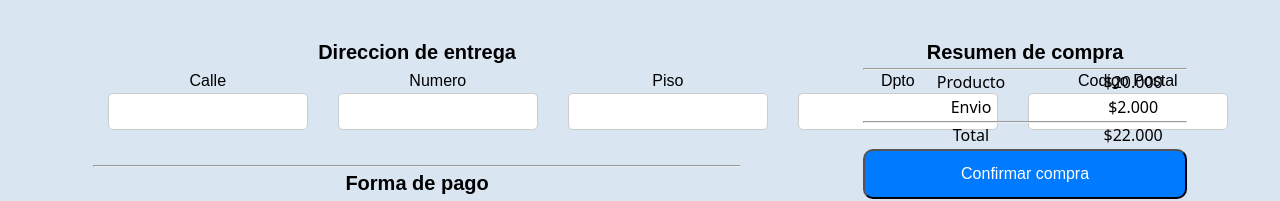
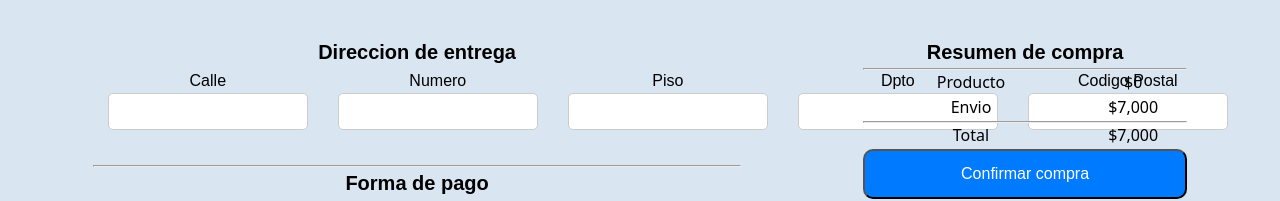
Before and after one commit to vfernandez4/ecommerce_api, a React (Vite) app: page /pago in a window 1280 px wide. Shown: the part 127-328 px from the top of the page. Built offline with nearby package versions, Linux system fonts and the light colour scheme.

Commit message:
Dinamismo de precio en pagina de pago

```diff
--- a/src/modules/carrito/Carrito.jsx
+++ b/src/modules/carrito/Carrito.jsx
@@ -10,6 +10,11 @@ export default function Carrito() {
 
 
 	function cambiarCantidades(id, masOMenos) {
+		modificarVista(id, masOMenos);
+		modificarJson(id, masOMenos);
+	}
+
+	function modificarVista(id, masOMenos) {
 		setCartItems(items =>
 			items.map(item => {
 				if (item.id !== id) return item;
@@ -17,6 +22,21 @@ export default function Carrito() {
 				return { ...item, cantidad: nuevaCantidad };
 			})
 		);
+	}
+
+	function modificarJson(id, masOMenos) {
+		const carritoGuardado = localStorage.getItem("carrito");
+		const carrito = carritoGuardado ? JSON.parse(carritoGuardado) : [];
+
+		const item = carrito.find((producto) => producto.id === id);
+		const nuevaCantidad = Math.max(1, item.cantidad + masOMenos);
+
+		const carritoActualizado = carrito.map((producto) =>
+			producto.id === id
+				? { ...producto, cantidad: nuevaCantidad }
+				: producto
+		);
+		localStorage.setItem("carrito", JSON.stringify(carritoActualizado));
 	}
 
 	const eliminar = (id) => {
@@ -48,7 +68,7 @@ export default function Carrito() {
 									<p className={styles.precio}> Precio unitario: ${item.precio.toLocaleString()} </p>
 
 									<div className={styles.cantidadesControles}>
-										<button onClick={() => cambiarCantidades(item.id, -1)} > – </button>
+										<button onClick={() => cambiarCantidades(item.id, -1)}> – </button>
 										<span>{item.cantidad}</span>
 										<button onClick={() => cambiarCantidades(item.id, +1)} > + </button>
 									</div>
--- a/src/modules/pago/Pago.jsx
+++ b/src/modules/pago/Pago.jsx
@@ -14,6 +14,23 @@ const Pago = () => {
   const [fechaVencimiento, setFechaVencimiento] = useState("");
   const [cvv, setCvv] = useState("");
   const [nombreTarjeta, setNombreTarjeta] = useState("");
+
+  const [cartItems, setCartItems] = useState(() => {
+    const carritoGuardado = localStorage.getItem("carrito");
+    return carritoGuardado ? JSON.parse(carritoGuardado) : [];
+  });
+
+  function calcularTotal(items) {
+		let total = 0;
+		items.forEach(item => {
+			total += item.precio * item.cantidad;
+		});
+		return total;
+	}
+	const total = calcularTotal(cartItems);
+
+  const envio = 7000;
+  const totalConEnvio = total + envio;
 
   return (
     <div className={styles["body"]}>
@@ -100,16 +117,16 @@ const Pago = () => {
           <hr />
           <section className={styles["buy_details"]}>
             <p className={styles["detail"]}>Producto</p>
-            <p className={styles["price"]}>$20.000</p>
+            <p className={styles["price"]}>${total.toLocaleString()}</p>
           </section>
           <section className={styles["buy_details"]}>
           <p className={styles["detail"]}>Envio</p>
-          <p className={styles["price"]}>$2.000</p>
+          <p className={styles["price"]}>${envio.toLocaleString()}</p>
           </section>
           <hr />
           <section className={styles["buy_details"]}>
           <p className={styles["detail"]}>Total</p>
-            <p className={styles["price"]}>$22.000</p>
+            <p className={styles["price"]}>${totalConEnvio.toLocaleString()}</p>
           </section>
 
           <button className={styles["buy_button"]}>Confirmar compra</button>
```
